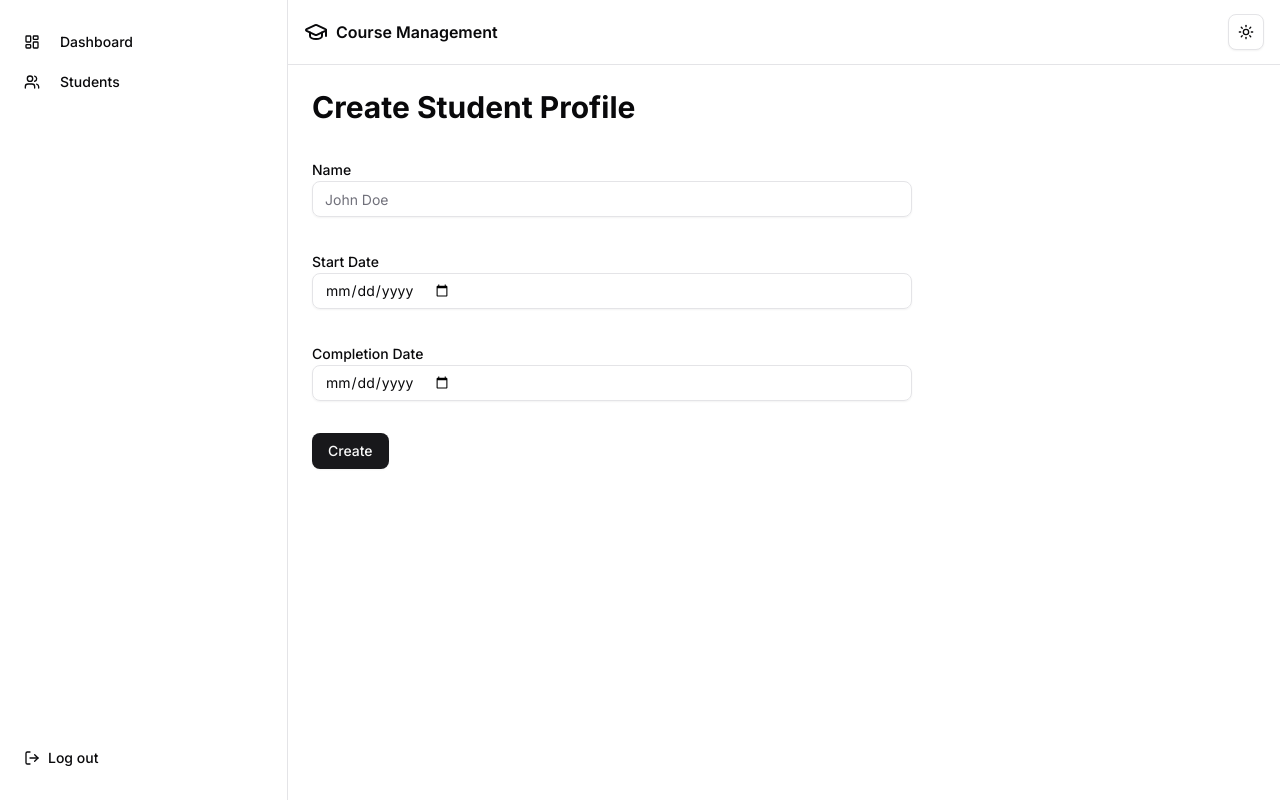
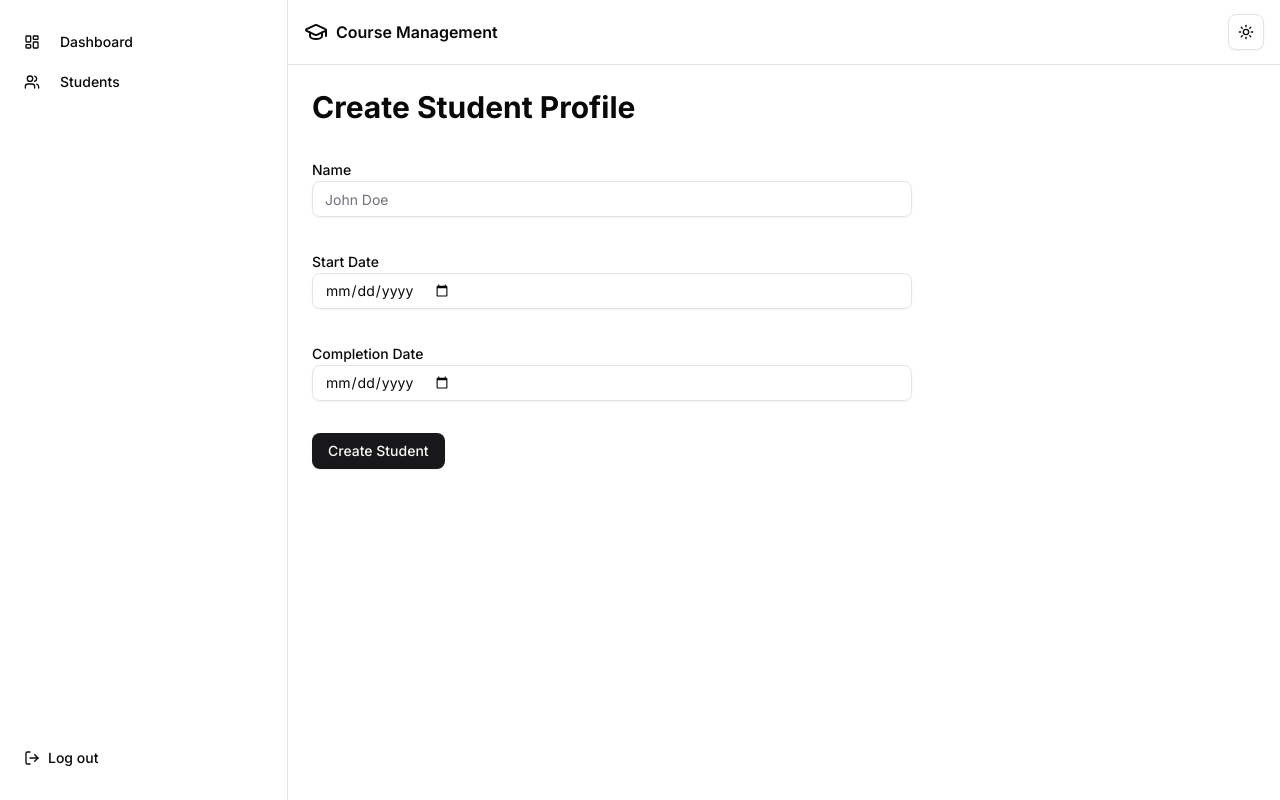
Before and after one commit to saifscripts/delibhaiit-frontend, a Next.js app: page /dashboard/students/create in a window 1280 px wide. Built offline with nearby package versions, Linux system fonts and the light colour scheme.

Commit message:
update create form submit button

```diff
--- a/src/app/(dashboard)/dashboard/students/create/page.tsx
+++ b/src/app/(dashboard)/dashboard/students/create/page.tsx
@@ -84,7 +84,7 @@ export default function AddStudentPage() {
               )}
             />
             <Button type="submit" disabled={isPending}>
-              Create
+              Create Student
             </Button>
           </form>
         </Form>
```
